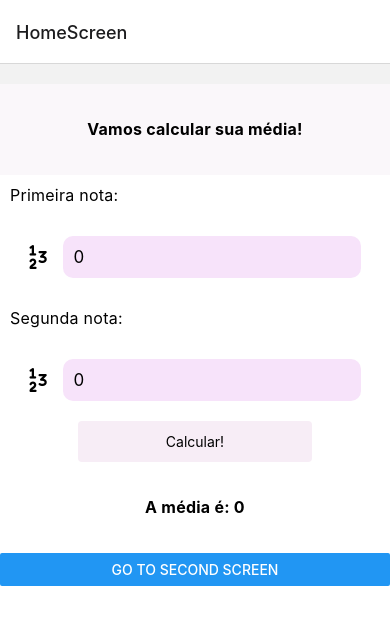
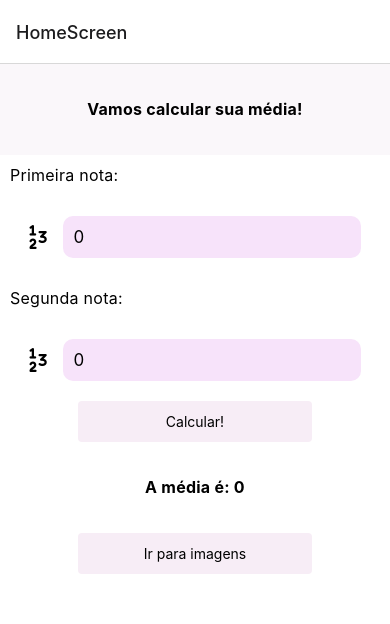
Before and after one commit to fernanda-obayashi/ds151, a React Native app: screen / in a window 390 px wide. Shown: the top 624 px of the page. Built offline with nearby package versions, Linux system fonts and the light colour scheme.

Commit message:
New list itens

```diff
--- /dev/null
+++ b/components/ListItem.js
@@ -0,0 +1,56 @@
+import React from "react";
+import { View, StyleSheet, Text } from "react-native";
+import { MaterialIcons } from "@expo/vector-icons";
+
+const ListItem = () => {
+  return (
+    <View>
+      <View style={styles.container}>
+        <MaterialIcons name="photo" size={24} color="white" />
+        <Text style={styles.text}>imagem 1</Text>
+      </View>
+      <View style={styles.container2}>
+        <MaterialIcons name="photo" size={24} color="white" />
+        <Text style={styles.text}>imagem 2</Text>
+      </View>
+    </View>
+  );
+};
+
+const styles = StyleSheet.create({
+  container: {
+    margin: 20,
+    flexDirection: "row",
+    justifyContent: "space-evenly",
+    alignItems: "center",
+    backgroundColor: "#de3c72",
+    padding: 10,
+    width: 200,
+    height: 200,
+    alignSelf: "center",
+    borderRadius: 10,
+    marginVertical: 10,
+  },
+  container2: {
+    margin: 20,
+    flexDirection: "row",
+    justifyContent: "space-evenly",
+    alignItems: "center",
+    backgroundColor: "#e65a88",
+    padding: 10,
+    width: 300,
+    height: 300,
+    alignSelf: "center",
+    borderRadius: 10,
+    marginVertical: 10,
+  },
+  text: {
+    color: "#fff",
+    fontSize: 16,
+    lineHeight: 21,
+    fontWeight: "bold",
+    letterSpacing: 0.25,
+  },
+});
+
+export default ListItem;
--- a/screens/HomeScreen.js
+++ b/screens/HomeScreen.js
@@ -1,5 +1,5 @@
 import React from "react";
-import { StyleSheet, SafeAreaView, Button } from "react-native";
+import { StyleSheet, SafeAreaView, Pressable, Text } from "react-native";
 import AverageCalculator from "../components/AverageCalculator";
 import HomeHeader from "../components/HomeHeader";
 import { useNavigation } from "@react-navigation/core";
@@ -11,12 +11,15 @@ const HomeScreen = () => {
     <SafeAreaView style={styles.container}>
       <HomeHeader></HomeHeader>
       <AverageCalculator></AverageCalculator>
-      <Button
+      <Pressable
+        style={styles.button}
         title="Go to second screen"
         onPress={() => {
           navigation.navigate("IconScreen", { itemId: 10 });
         }}
-      ></Button>
+      >
+        <Text>Ir para imagens</Text>
+      </Pressable>
     </SafeAreaView>
   );
 };
@@ -25,8 +28,19 @@ const styles = StyleSheet.create({
   container: {
     flex: 1,
     backgroundColor: "#fff",
-    //margin: 20,
-    marginTop: 20,
+  },
+  button: {
+    alignSelf: "center",
+    alignContent: "center",
+    alignItems: "center",
+    justifyContent: "center",
+    paddingVertical: 12,
+    paddingHorizontal: 32,
+    padding: 11,
+    width: "60%",
+    borderRadius: 4,
+    elevation: 3,
+    backgroundColor: "#f7edf6",
   },
 });
 
--- a/screens/IconScreen.js
+++ b/screens/IconScreen.js
@@ -1,20 +1,89 @@
 import { useRoute } from "@react-navigation/core";
 import { useNavigation } from "@react-navigation/native";
-import React from "react";
-import { Button, Text, SafeAreaView } from "react-native";
+import React, { useState } from "react";
+import {
+  Pressable,
+  Text,
+  SafeAreaView,
+  StyleSheet,
+  FlatList,
+  ActivityIndicator,
+} from "react-native";
+import ListItem from "../components/ListItem";
 
 const IconScreen = () => {
   const navigation = useNavigation();
   const route = useRoute();
+  const [listItem, setListItem] = useState([]);
 
   const { itemId } = route.params;
   return (
-    <SafeAreaView>
-      <Button title="Go Back" onPress={() => navigation.goBack()}>
-        <Text>itemId: {itemId}</Text>
-      </Button>
+    <SafeAreaView style={styles.area}>
+      <Text style={styles.text}>Imagens</Text>
+      <ListItem></ListItem>
+      {listItem.length > 0 ? (
+        <FlatList
+          data={listItem}
+          renderItem={({ item }) => <ListItem title={item.title} />}
+          keyExtractor={(item) => item.id}
+        />
+      ) : (
+        <ActivityIndicator />
+      )}
+      <Pressable style={styles.button} onPress={() => navigation.goBack()}>
+        <Text>Voltar itemId: {itemId}</Text>
+      </Pressable>
     </SafeAreaView>
   );
 };
 
+const styles = StyleSheet.create({
+  area: {
+    flex: 1,
+    backgroundColor: "#fff",
+  },
+  container: {
+    margin: 20,
+    flexDirection: "row",
+    justifyContent: "space-between",
+    alignItems: "center",
+    backgroundColor: "#fff",
+    padding: 10,
+    width: "90%",
+    alignSelf: "center",
+    borderRadius: 10,
+    marginVertical: 10,
+  },
+  text: {
+    alignSelf: "center",
+    fontSize: 16,
+    lineHeight: 21,
+    fontWeight: "bold",
+    letterSpacing: 0.25,
+    color: "black",
+    padding: 15,
+    margin: 20,
+  },
+  text2: {
+    fontSize: 16,
+    lineHeight: 21,
+    letterSpacing: 0.25,
+    color: "black",
+    margin: 10,
+  },
+  button: {
+    alignSelf: "center",
+    alignContent: "center",
+    alignItems: "center",
+    justifyContent: "center",
+    paddingVertical: 12,
+    paddingHorizontal: 32,
+    padding: 11,
+    width: "60%",
+    borderRadius: 4,
+    elevation: 3,
+    backgroundColor: "#f7edf6",
+  },
+});
+
 export default IconScreen;
```
